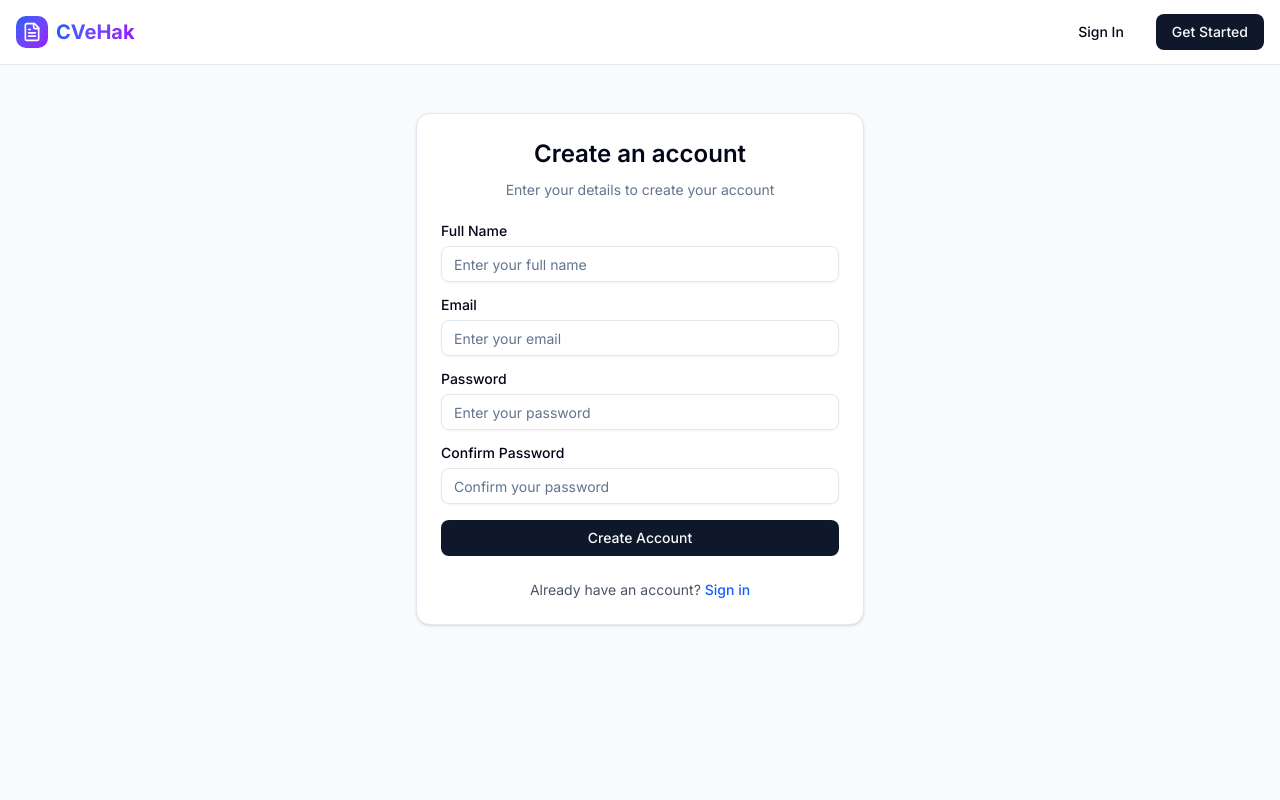
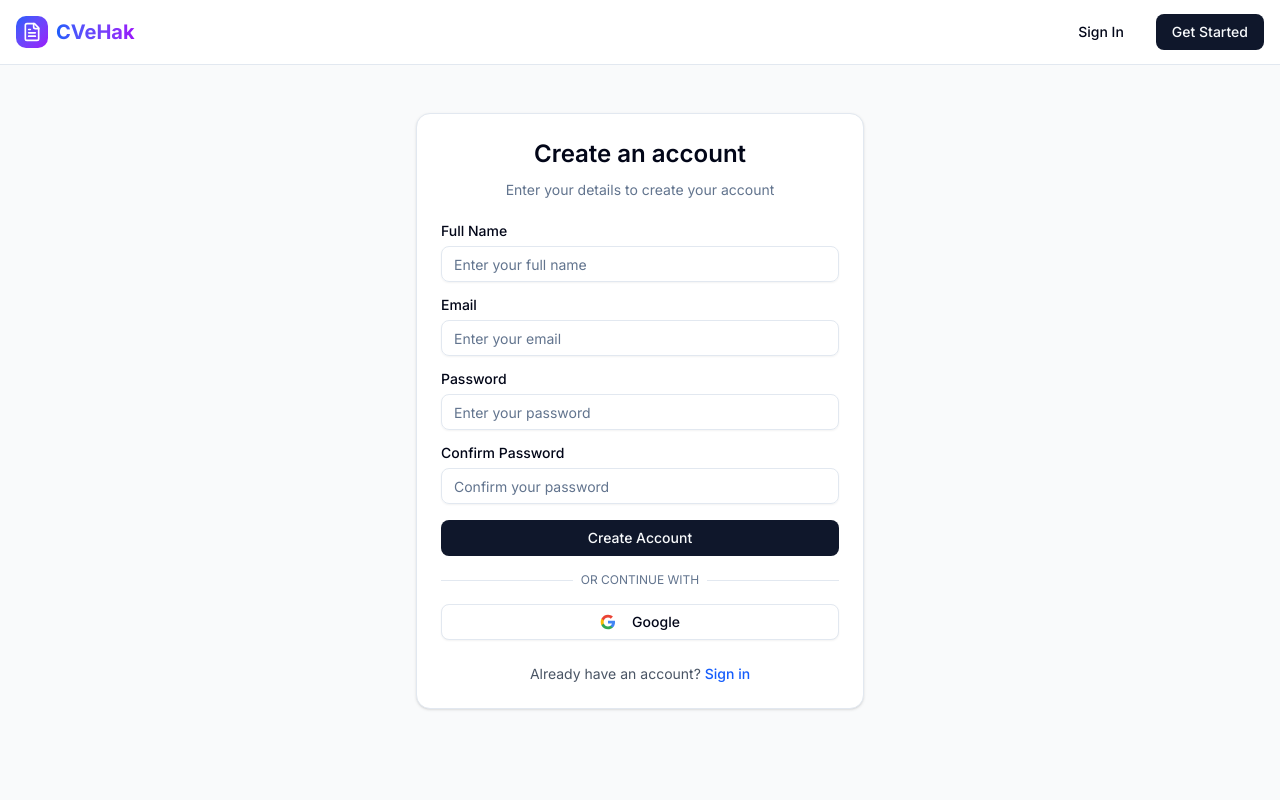
Before and after one commit to AbdullahAymanMSRE/cvehak, a Next.js app: page /auth/signup in a window 1280 px wide. Shown: the top 800 px of the page. Built offline with nearby package versions, Linux system fonts and the light colour scheme; no server answers.

Commit message:
add google login"

```diff
--- a/src/components/auth/googleSignInButton.tsx
+++ b/src/components/auth/googleSignInButton.tsx
@@ -18,7 +18,7 @@ export function GoogleSignInButton({
   const handleGoogleSignIn = async () => {
     onLoadingChange(true);
     try {
-      await signIn("google", { callbackUrl: "/" });
+      await signIn("google", { redirectTo: "/dashboard" });
     } catch (error) {
       console.error(error);
       onError("Failed to sign in with Google");
--- a/src/components/auth/signInForm.tsx
+++ b/src/components/auth/signInForm.tsx
@@ -9,6 +9,7 @@ import { Alert, AlertDescription } from "@/components/ui/alert";
 import { Loader2 } from "lucide-react";
 import { signInSchema, type SignInInput } from "@/lib/validations";
 import { FormField } from "./formField";
+import { GoogleSignInButton } from "./googleSignInButton";
 
 export function SignInForm() {
   const [error, setError] = useState("");
@@ -87,11 +88,11 @@ export function SignInForm() {
         </Button>
       </form>
 
-      {/* <GoogleSignInButton
+      <GoogleSignInButton
         isLoading={isLoading}
         onLoadingChange={setIsLoading}
         onError={setError}
-      /> */}
+      />
     </>
   );
 }
--- a/src/components/auth/signUpForm.tsx
+++ b/src/components/auth/signUpForm.tsx
@@ -7,8 +7,8 @@ import { zodResolver } from "@hookform/resolvers/zod";
 import { Button } from "@/components/ui/button";
 import { Alert, AlertDescription } from "@/components/ui/alert";
 import { Loader2 } from "lucide-react";
-// import { GoogleSignInButton } from "@/components/auth/googleSignInButton";
-import { FormField } from "@/components/auth/formField";
+import { FormField } from "./formField";
+import { GoogleSignInButton } from "./googleSignInButton";
 import { signUpAction } from "@/lib/actions";
 import { signUpSchema, type SignUpInput } from "@/lib/validations";
 
@@ -104,11 +104,11 @@ export function SignUpForm() {
         </Button>
       </form>
 
-      {/* <GoogleSignInButton
+      <GoogleSignInButton
         isLoading={isLoading}
         onLoadingChange={setIsLoading}
         onError={setError}
-      /> */}
+      />
     </>
   );
 }
```
Also changed, not shown: 1 other file (tests, documents, lock files or other folders).
